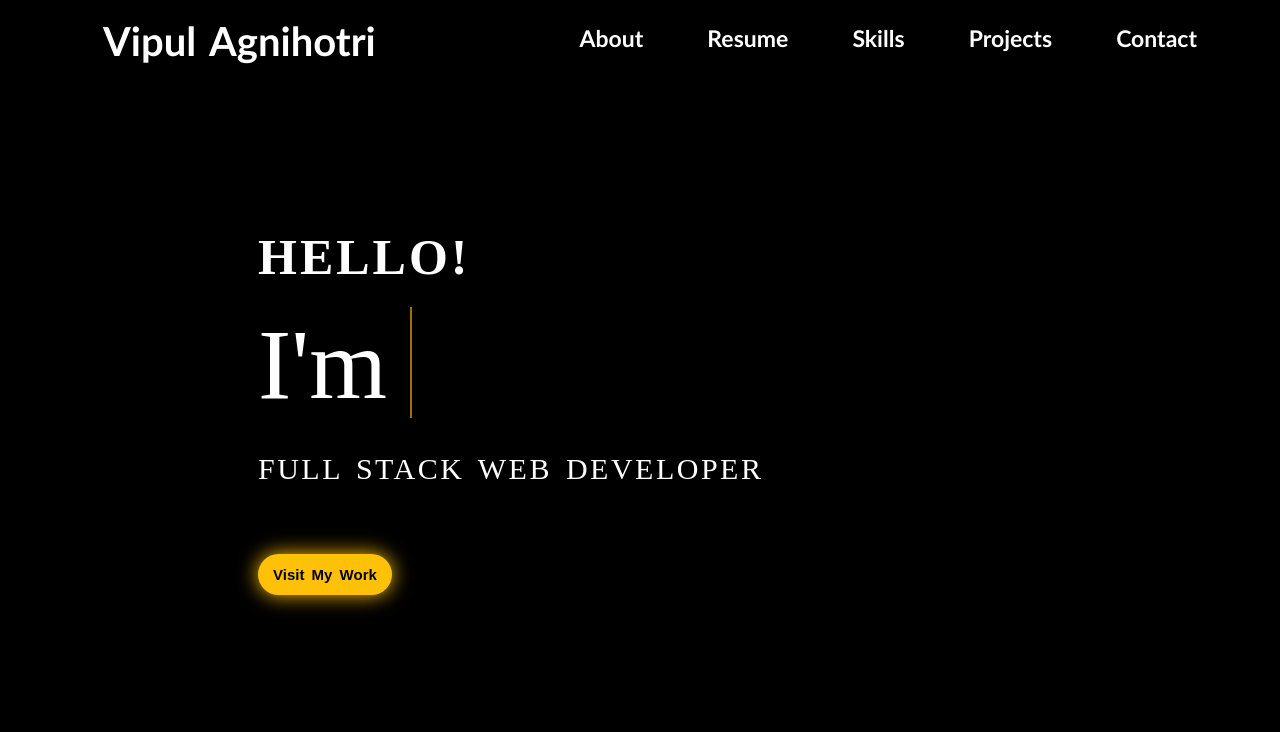
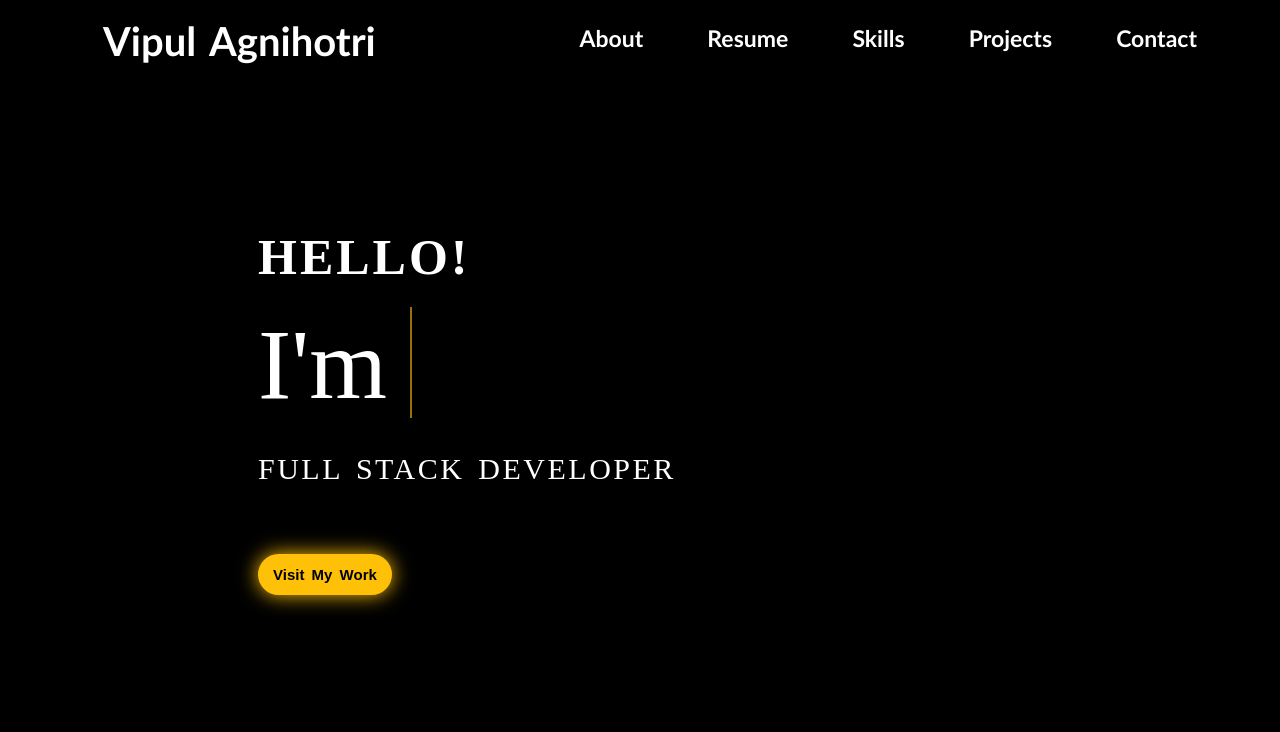
Before and after one commit to vkagni1341/Portfolio.github.io, a plain HTML site: page index.html in a window 1280 px wide. Shown: the top 732 px of the page. Drawn offline with Linux system fonts and the light colour scheme; a script that the page names is missing.

Commit message:
Update index.html

```diff
--- a/index.html
+++ b/index.html
@@ -50,7 +50,7 @@
             <div class="animated-text">
               I'm  <span></span>
           </div>
-            <p class="header-subtitle">FULL STACK WEB DEVELOPER</p><br>
+            <p class="header-subtitle">FULL STACK DEVELOPER</p><br>
             <a href="https://github.com/vkagni1341"><button  class="btn-primary" id="btn" target="_blank" >Visit My Work</button></a>
 
         </div>
```
